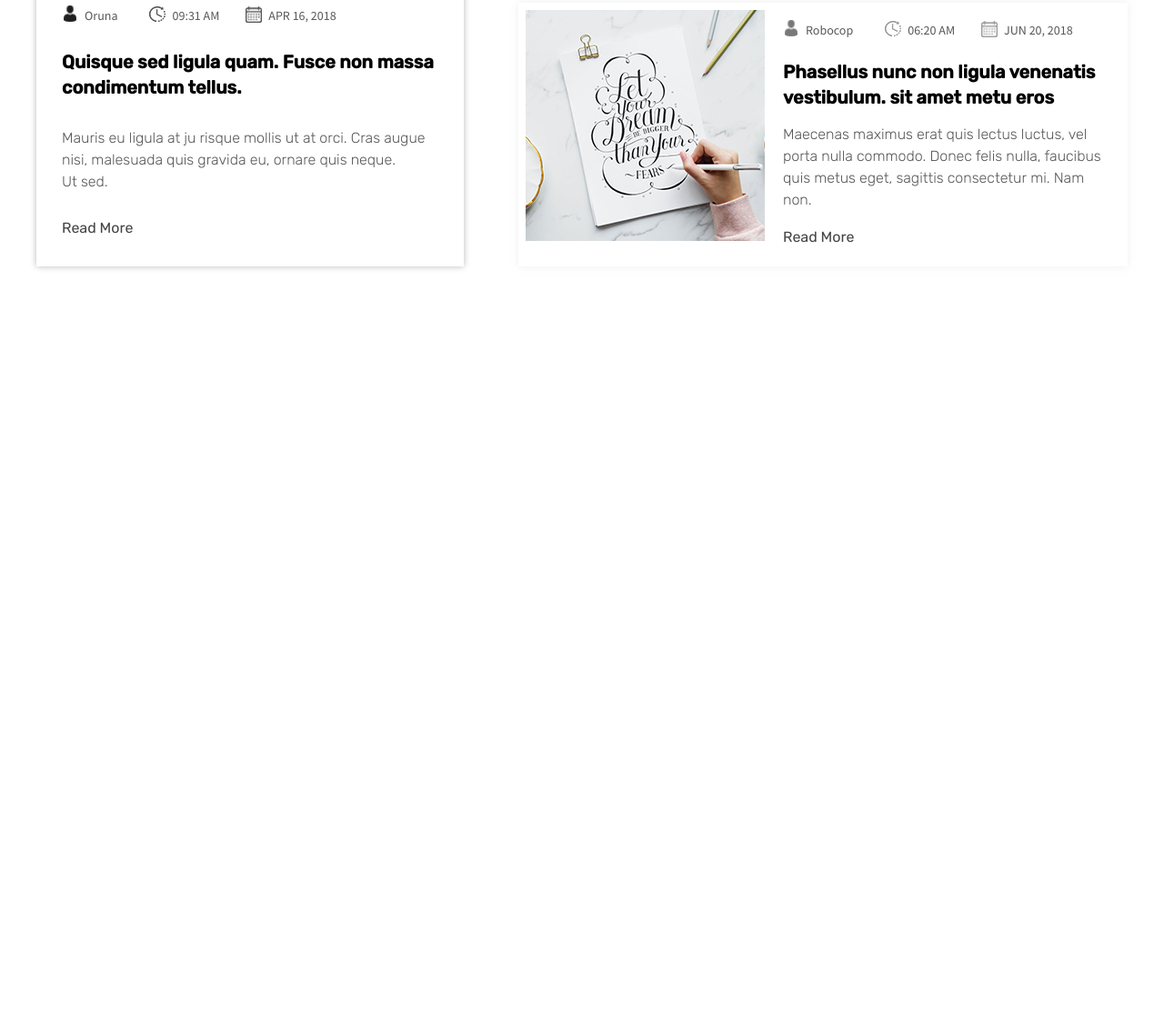
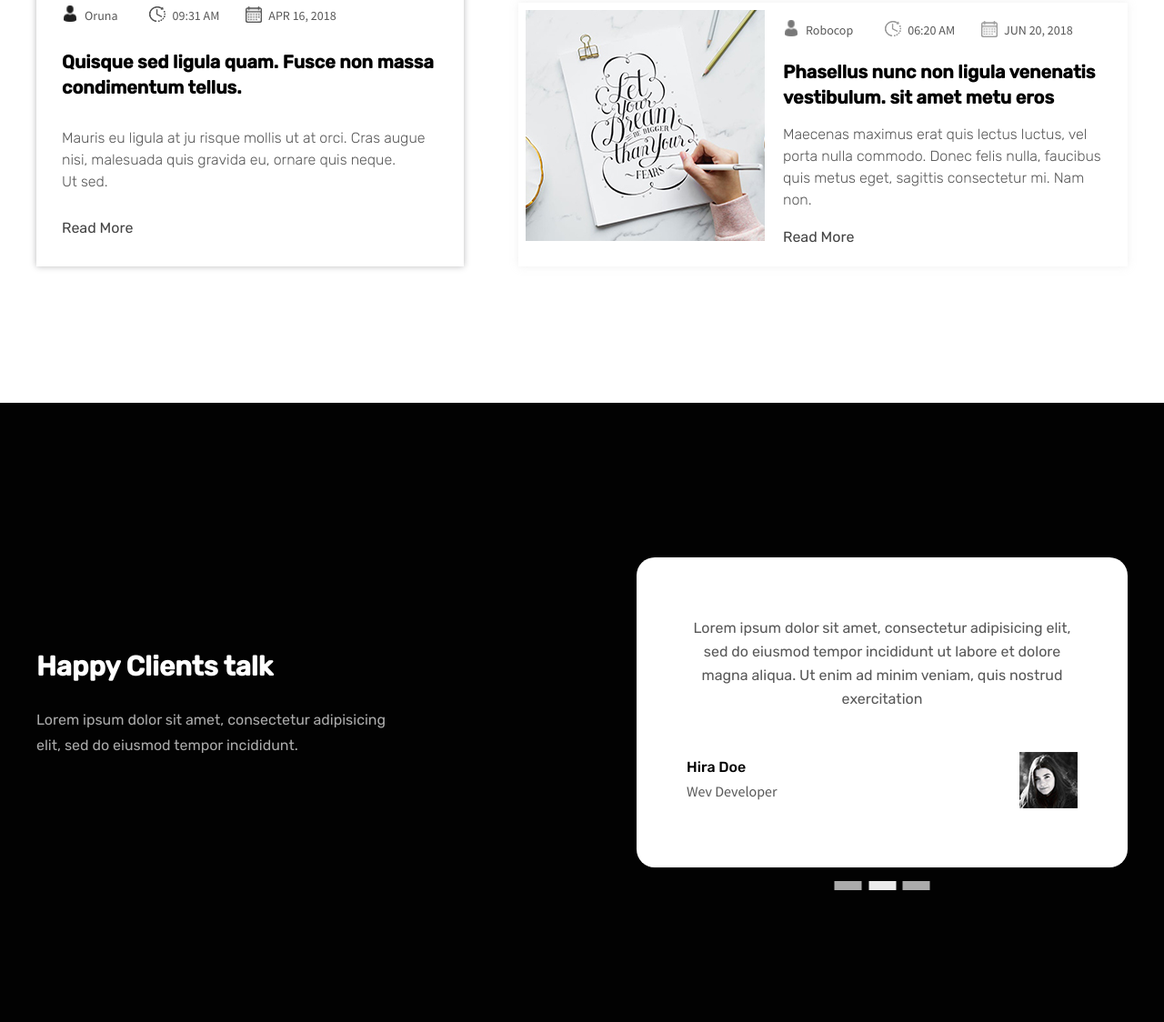
Before and after one commit to adjisay/milastask-layout, a website: page src/index.html in a window 1280 px wide. Shown: the part 5098-6222 px from the top of the page at 91% size. Before the commit the page ends 5541 px from the top, so only its background shows below. Drawn offline with nearby package versions, Linux system fonts and the light colour scheme; files that its build step writes are made by us from their sources; files whose address does not match are found by name; a web font is replaced by a local one.

Commit message:
layout reviews block

```diff
--- a/src/index.html
+++ b/src/index.html
@@ -337,6 +337,44 @@
         </div>
       </div>
     </section>
+    <!-- reviews -->
+    <section class="reviews">
+      <div class="container">
+        <div class="reviews__columns">
+          <div class="reviews__left">
+            <h2 class="reviews__title title">Happy Clients talk</h2>
+            <p class="reviews__description">Lorem ipsum dolor sit amet, consectetur adipisicing elit, sed do&nbsp;eiusmod tempor incididunt.</p>
+          </div>
+          <div class="reviews__right">
+            <div class="reviews__slider">
+              <div class="reviews__wrapper">
+                <div class="reviews__slide slide">
+                  <div class="slide__top">
+                    <p class="slide__text">Lorem ipsum dolor sit amet, consectetur adipisicing elit, sed do&nbsp;eiusmod tempor incididunt ut&nbsp;labore et&nbsp;dolore magna aliqua. Ut&nbsp;enim ad&nbsp;minim veniam, quis nostrud exercitation</p>
+                  </div>
+                  <div class="slide__bottom">
+                    <p class="slide__author">
+                      Hira Doe<br>
+                      <span class="slide__profession">Wev Developer</span>
+                    </p>
+                    <div class="slide__image">
+                      <img class="slide__avatar" src="img/slide-avatar.jpg" alt="Avatar">
+                    </div>
+                  </div>
+                </div>
+              </div>
+              <div class="reviews__controls">
+                <ul class="reviews__list" aria-label="Controls for slider">
+                  <li class="reviews__item"></li>
+                  <li class="reviews__item reviews__item--active"></li>
+                  <li class="reviews__item"></li>
+                </ul>
+              </div>
+            </div>
+          </div>
+        </div>
+      </div>
+    </section>
   </main>
 </body>
 </html>
--- /dev/null
+++ b/src/scss/components/_reviews.scss
@@ -0,0 +1,94 @@
+.reviews {
+  padding: 17rem 0;
+
+  color: $white;
+
+  background-color: $dark;
+
+  &__columns {
+    display: flex;
+    justify-content: space-between;
+  }
+
+  &__left {
+    padding-top: 10rem;
+  }
+
+  &__title {
+    margin-bottom: 2.5rem;
+  }
+
+  &__description {
+    max-width: 40rem;
+
+    color: $gray;
+  }
+
+  &__slider {
+    position: relative;
+
+    padding: 6.5rem 5.5rem;
+
+    color: $black;
+
+    background-color: $white;
+    border-radius: 20px;
+  }
+
+  .slide {
+    &__text {
+      margin-bottom: 4.5rem;
+      max-width: 43rem;
+
+      font-size: 1.6rem;
+      line-height: 2.6rem;
+      color: $dark-gray;
+      text-align: center;
+    }
+
+    &__bottom {
+      display: flex;
+      flex-wrap: wrap;
+      align-items: center;
+      justify-content: space-between;
+    }
+
+    &__author {
+      font-family: $r-medium;
+      line-height: 2.6rem;
+    }
+
+    &__profession {
+      font-family: $sans-pro;
+      font-size: 1.6rem;
+      color: $dark-gray;
+    }
+  }
+
+  &__controls {
+    position: absolute;
+    bottom: -25px;
+    left: 50%;
+
+    transform: translateX(-50%);
+  }
+
+  &__list {
+    display: flex;
+    align-items: center;
+    justify-content: space-between;
+
+    width: 105px;
+  }
+
+  &__item {
+    width: 30px;
+    height: 10px;
+
+    background-color: $gray;
+
+    &--active {
+      background-color: lighten($gray, 25%);
+    }
+  }
+}
--- a/src/scss/main.scss
+++ b/src/scss/main.scss
@@ -13,3 +13,4 @@
 @import 'components/portfolio';
 @import 'components/news';
 @import 'components/article';
+@import 'components/reviews';
```
Also changed, not shown: dist/css/main.min.css, dist/img/slide-avatar.jpg (added), dist/img/slide-avatar.webp (added), dist/index.html, src/img/slide-avatar.jpg (added), 1 other file.
